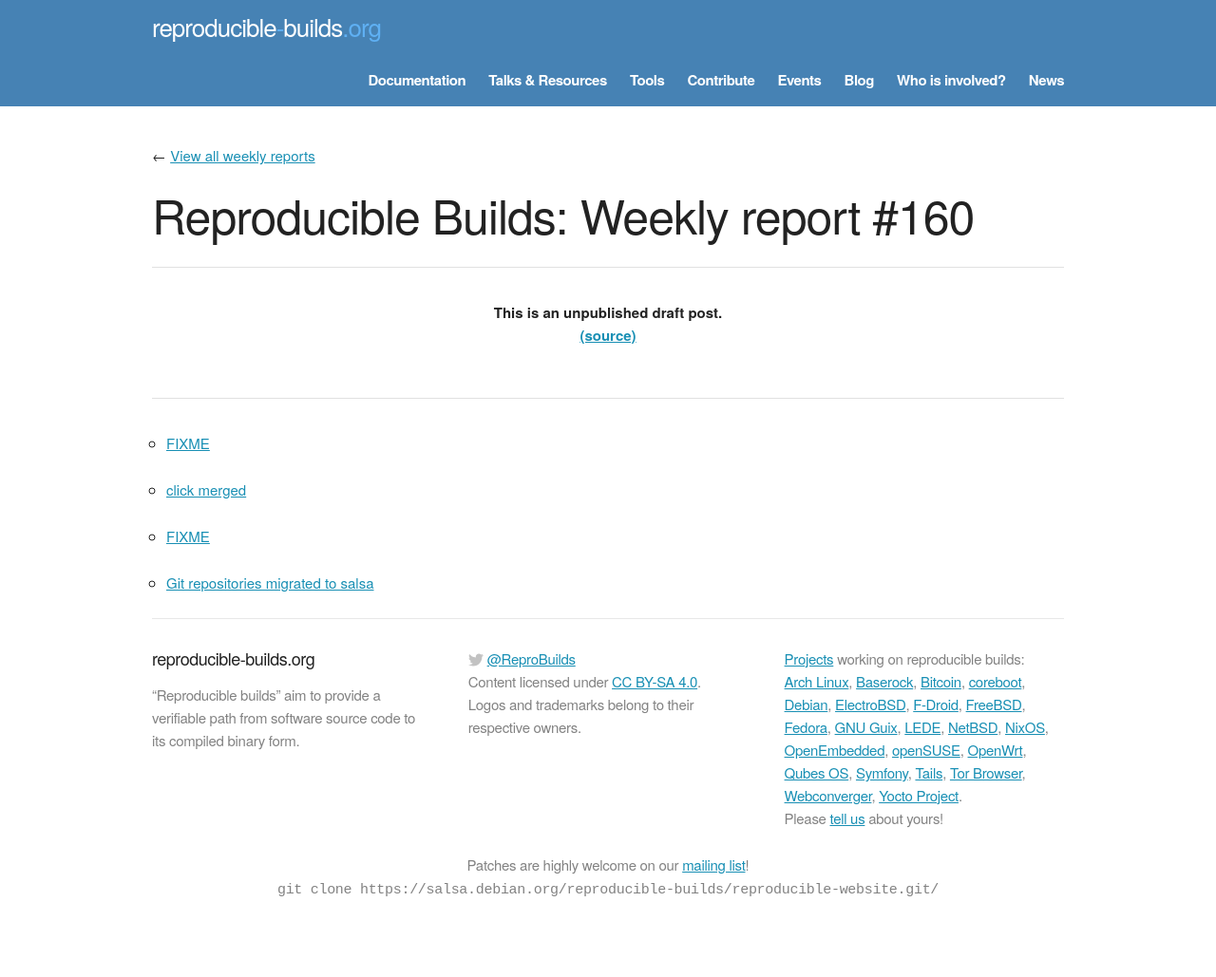
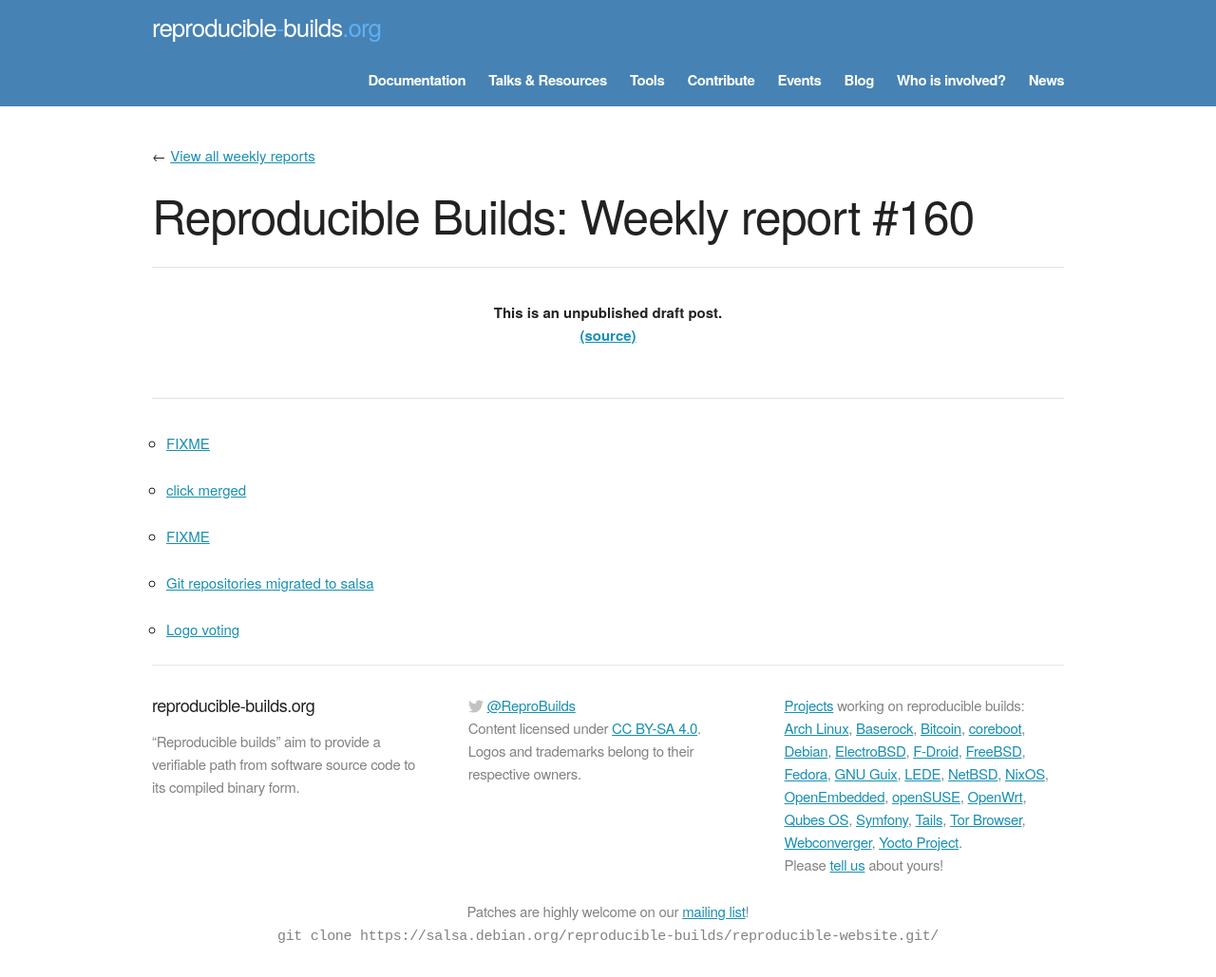
Before and after one commit to prototypefund/reproducible-website, a Jekyll site: the page built from _blog/posts/160.md, in a window 1280 px wide. Shown: the whole page at 95% size. Built offline with Jekyll 4.4.1, drawn with Linux system fonts in a browser that asks for light colours; some web fonts are replaced; before the commit the page ends 980 px from its top, so only the background shows below that.

Commit message:
160 += Logo voting <https://lists.reproducible-builds.org/pipermail/rb-general/2018-May/000952.html>

```diff
--- a/_blog/posts/160.md
+++ b/_blog/posts/160.md
@@ -10,3 +10,5 @@
 * [FIXME](https://github.com/rubygems/rubygems/issues/2290)
 
 * [Git repositories migrated to salsa](https://lists.reproducible-builds.org/pipermail/rb-general/2018-May/000954.html)
+
+* [Logo voting](https://lists.reproducible-builds.org/pipermail/rb-general/2018-May/000952.html)
```
